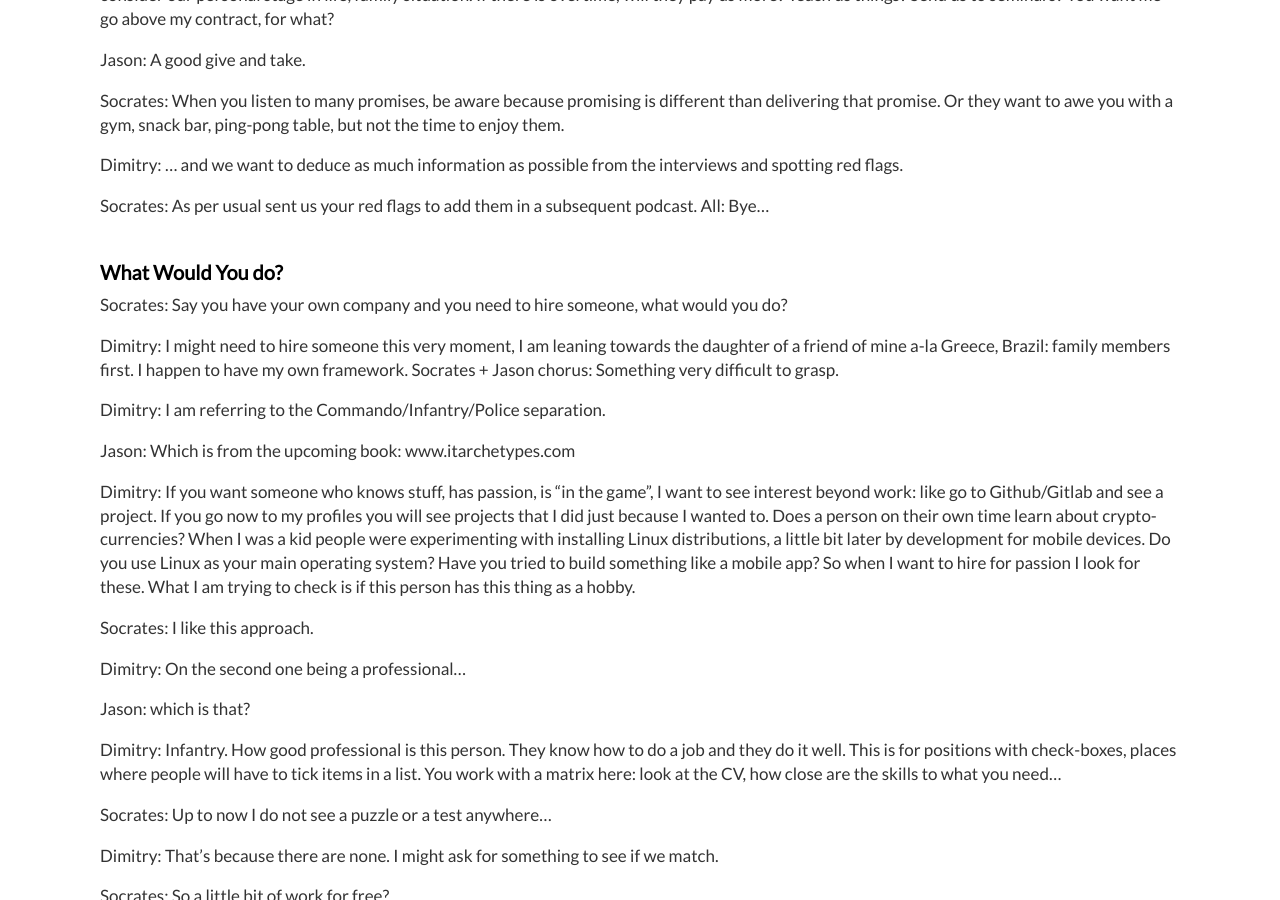
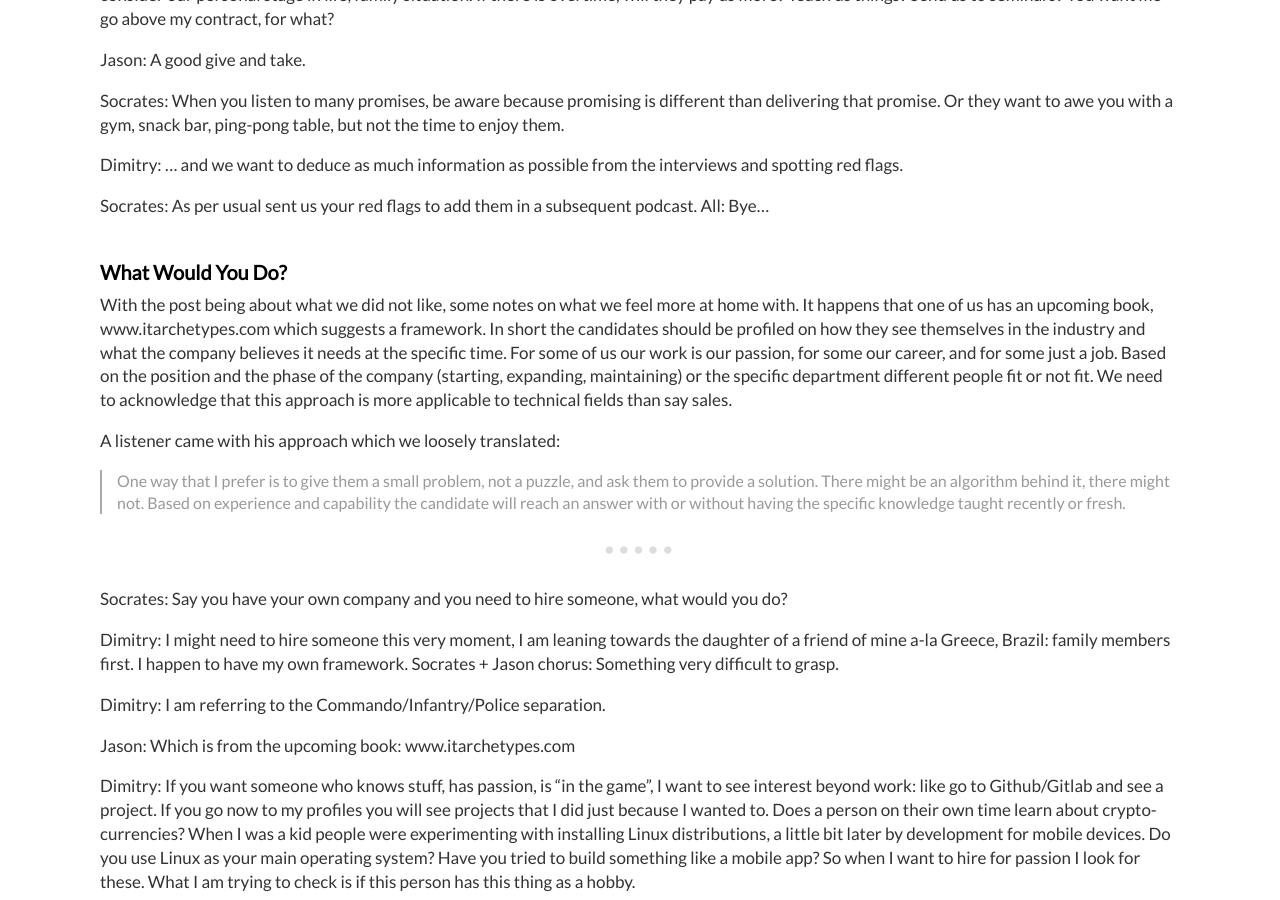
Before and after one commit to dimitrismistriotis/dimitrismistriotis.github.io, a Jekyll site: the page built from _posts/2018-05-24-red_flags_in_interviews.md, in a window 1280 px wide and 900 px high, scrolled down 11753 px. Built offline with Jekyll 4.4.1, drawn with Linux system fonts in a browser that asks for light colours; comment, search, counter and statistics services are not loaded.

Commit message:
What would you do?

```diff
--- a/_posts/2018-05-24-red_flags_in_interviews.md
+++ b/_posts/2018-05-24-red_flags_in_interviews.md
@@ -767,8 +767,28 @@ podcast.
 All: Bye...
 
 
-## What Would You do?
+## What Would You Do?
 
+With the post being about what we did not like, some notes on what we feel more
+at home with. It happens that one of us has an upcoming book,
+www.itarchetypes.com which suggests a framework. In short the candidates should
+be profiled on how they see themselves in the industry and what the company
+believes it needs at the specific time. For some of us our work is our passion,
+for some our career, and for some just a job. Based on the position and the
+phase of the company (starting, expanding, maintaining) or the specific
+department different people fit or not fit. We need to acknowledge that this
+approach is more applicable to technical fields than say sales.
+
+A listener came with his approach which we loosely translated:
+
+> One way that I prefer is to give them a small problem,
+> not a puzzle, and ask them to provide a solution. There might be an algorithm
+> behind it, there might not. Based on experience and capability the candidate
+> will reach an answer with or without having the specific knowledge taught
+> recently or fresh.
+
+
+---
 
 Socrates: Say you have your own company and you need to hire someone, what
 would you do?
```
